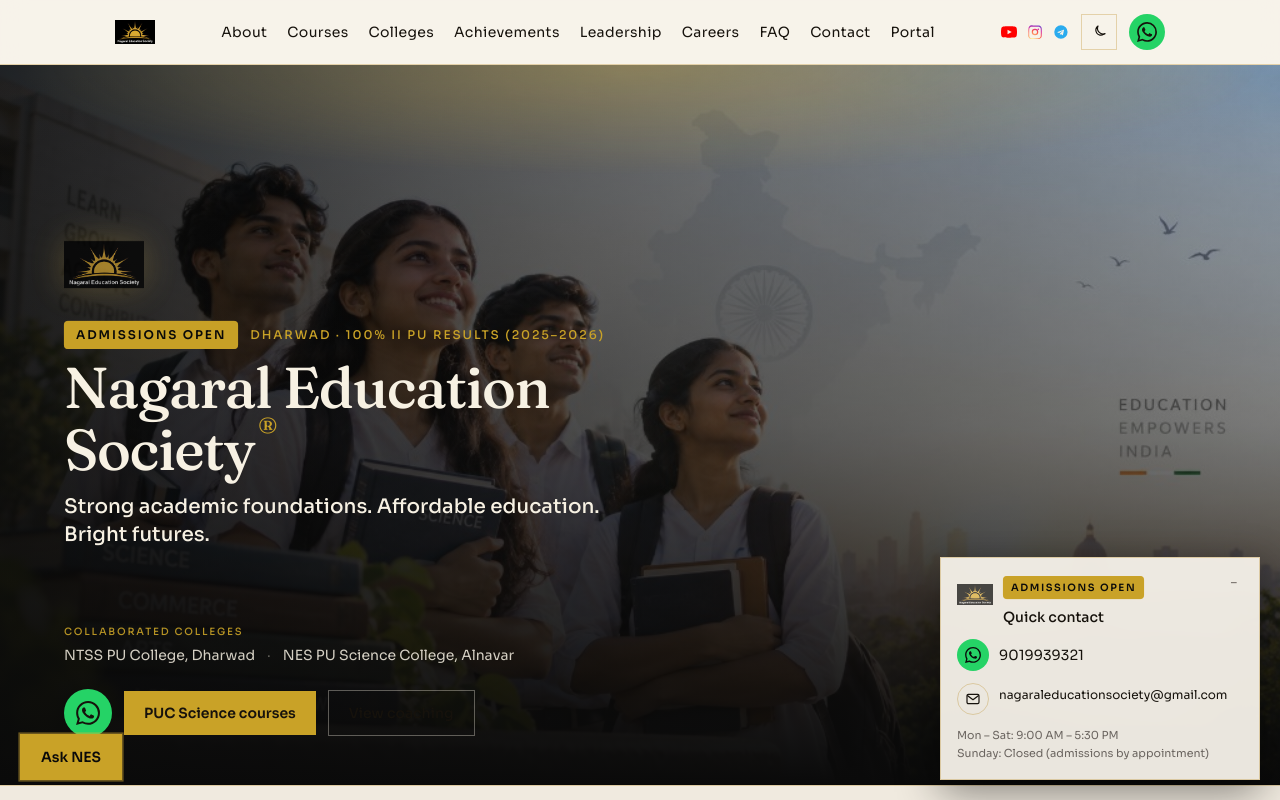
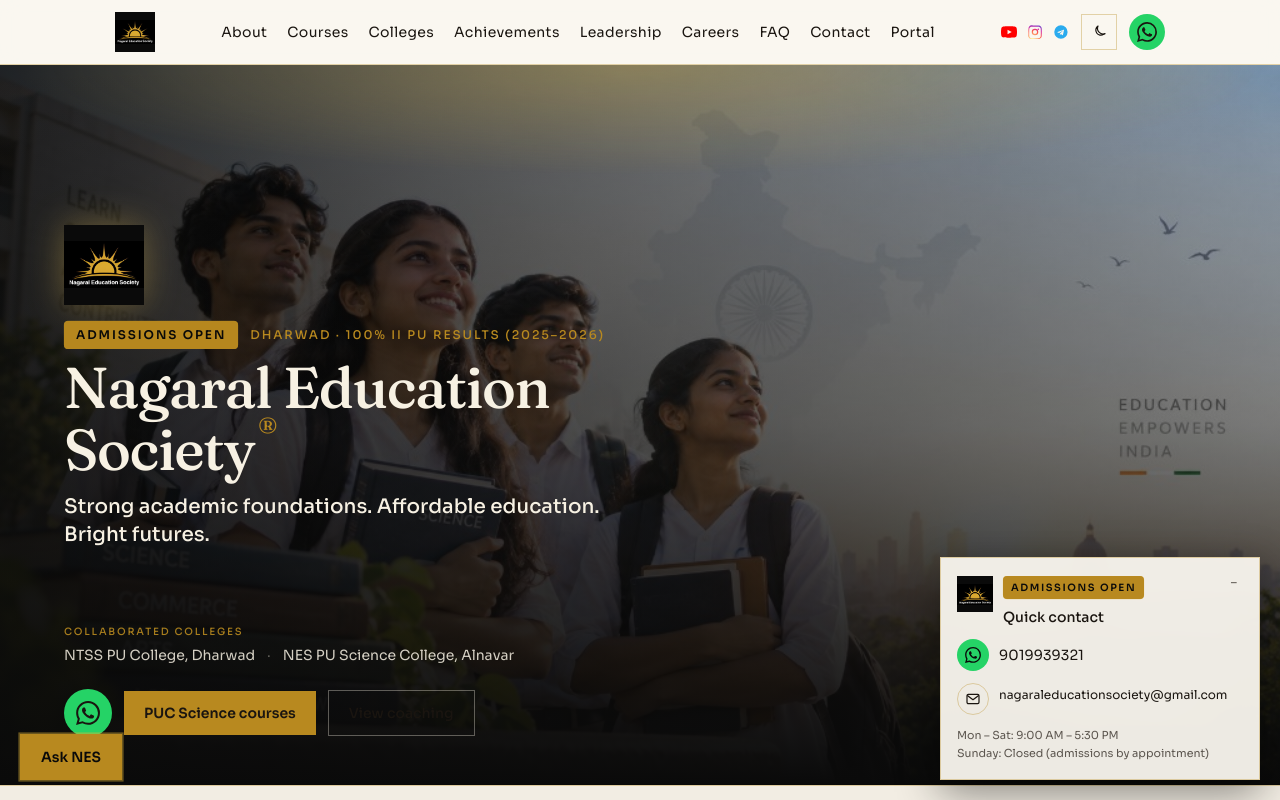
Before and after one commit to akashnagaral/nagaral-education-society, a Next.js app: page / in a window 1280 px wide. Shown: the top 800 px of the page. Built offline with nearby package versions, Linux system fonts and the light colour scheme.

Commit message:
Fix light-mode contrast and make View coaching open the Coaching tab.

```diff
--- a/src/app/globals.css
+++ b/src/app/globals.css
@@ -2,25 +2,26 @@
 
 :root {
   /* Light default — ink/cream act as surface/foreground */
-  --ink: #f7f3ea;
-  --ink-soft: #efe9dc;
-  --gold: #c9a227;
-  --gold-bright: #d4b03a;
-  --gold-deep: #9a7a1a;
-  --cream: #16120c;
-  --muted: #6b6560;
-  --line: rgba(184, 137, 31, 0.32);
+  --ink: #faf7f0;
+  --ink-soft: #f1ebe0;
+  --gold: #b8891f;
+  --gold-bright: #c9a027;
+  --gold-deep: #8a6a12;
+  --cream: #1a1510;
+  --muted: #5c564f;
+  --line: rgba(184, 137, 31, 0.35);
   --on-gold: #0a0a0a;
   --hero-fg: #f7f1e3;
-  --hero-fg-muted: rgba(247, 241, 227, 0.8);
+  --hero-fg-muted: rgba(247, 241, 227, 0.85);
   --hero-scrim: #0a0a0a;
   --background: var(--ink);
   --foreground: var(--cream);
-  --atmosphere-1: rgba(201, 162, 39, 0.14);
-  --atmosphere-2: rgba(154, 122, 26, 0.08);
-  --atmosphere-base-from: #f7f3ea;
-  --atmosphere-base-mid: #f0ebe0;
-  --atmosphere-base-to: #f7f3ea;
+  --atmosphere-1: rgba(184, 137, 31, 0.12);
+  --atmosphere-2: rgba(138, 106, 18, 0.07);
+  --atmosphere-base-from: #faf7f0;
+  --atmosphere-base-mid: #f3eee4;
+  --atmosphere-base-to: #faf7f0;
+  --logo-opacity: 1;
 }
 
 html.dark {
@@ -43,6 +44,7 @@
   --atmosphere-base-from: #0a0a0a;
   --atmosphere-base-mid: #111111;
   --atmosphere-base-to: #0a0a0a;
+  --logo-opacity: 0.85;
 }
 
 @theme inline {
@@ -163,6 +165,11 @@
   animation: soft-glow 4s ease-in-out infinite;
 }
 
+.nes-logo {
+  opacity: var(--logo-opacity);
+  background: #0a0a0a;
+}
+
 @keyframes admissions-blink {
   0%,
   100% {
--- a/src/app/login/page.tsx
+++ b/src/app/login/page.tsx
@@ -66,7 +66,7 @@
             alt=""
             width={44}
             height={44}
-            className="h-11 w-11 object-contain"
+            className="nes-logo h-11 w-11 object-contain"
           />
           <div>
             <p className="text-xs uppercase tracking-[0.18em] text-gold">Portal login</p>
--- a/src/components/AboutSection.tsx
+++ b/src/components/AboutSection.tsx
@@ -113,13 +113,13 @@
                   className="object-cover transition duration-500 group-hover:scale-[1.02]"
                   sizes="(max-width: 1024px) 100vw, 40vw"
                 />
-                <div className="absolute inset-0 bg-gradient-to-t from-ink/80 via-ink/20 to-transparent" />
+                <div className="absolute inset-0 bg-gradient-to-t from-hero-scrim/90 via-hero-scrim/30 to-transparent" />
                 <div className="absolute bottom-3 left-3 right-3">
                   <p className="text-xs uppercase tracking-[0.16em] text-gold">
                     {college.shortName}
                   </p>
-                  <p className="mt-1 text-sm font-medium text-cream">{college.name}</p>
-                  <p className="mt-0.5 text-[11px] text-cream/65">{college.location}</p>
+                  <p className="mt-1 text-sm font-medium text-hero-fg">{college.name}</p>
+                  <p className="mt-0.5 text-[11px] text-hero-fg-muted">{college.location}</p>
                 </div>
               </div>
             </Link>
--- a/src/components/AchievementsSection.tsx
+++ b/src/components/AchievementsSection.tsx
@@ -130,12 +130,12 @@
                       key={topper.id}
                       className="overflow-hidden border border-line bg-ink-soft/50 text-center"
                     >
-                      <div className="border-b border-line bg-ink px-4 py-3">
+                      <div className="border-b border-line bg-hero-scrim px-4 py-3">
                         <p className="text-xs uppercase tracking-[0.18em] text-gold">
                           {topper.rank}
                         </p>
                       </div>
-                      <div className="relative mx-auto mt-6 h-40 w-40 overflow-hidden border border-line bg-ink">
+                      <div className="relative mx-auto mt-6 h-40 w-40 overflow-hidden border border-line bg-hero-scrim">
                         <Image
                           src={topper.photo}
                           alt={topper.name}
@@ -186,7 +186,7 @@
                       className="overflow-hidden border border-line bg-ink-soft/50"
                     >
                       {story.photo ? (
-                        <div className="relative mx-auto mt-6 h-40 w-40 overflow-hidden border border-line bg-ink">
+                        <div className="relative mx-auto mt-6 h-40 w-40 overflow-hidden border border-line bg-hero-scrim">
                           <Image
                             src={story.photo}
                             alt={story.name}
--- a/src/components/AffiliatedColleges.tsx
+++ b/src/components/AffiliatedColleges.tsx
@@ -30,7 +30,7 @@
                     className="object-cover transition duration-700 group-hover:scale-[1.03]"
                     sizes="(max-width: 1024px) 100vw, 50vw"
                   />
-                  <div className="absolute inset-0 bg-gradient-to-t from-ink via-ink/20 to-transparent" />
+                  <div className="absolute inset-0 bg-gradient-to-t from-hero-scrim/90 via-hero-scrim/25 to-transparent" />
                   <p className="absolute bottom-4 left-4 text-xs uppercase tracking-[0.18em] text-gold">
                     Collaboration since {college.collaboratedSince}
                   </p>
--- a/src/components/Footer.tsx
+++ b/src/components/Footer.tsx
@@ -15,7 +15,7 @@
               alt=""
               width={44}
               height={44}
-              className="h-11 w-11 object-contain opacity-80"
+              className="nes-logo h-11 w-11 object-contain"
             />
             <p className="font-[family-name:var(--font-display)] text-xl text-cream">
               {site.name}
--- a/src/components/Header.tsx
+++ b/src/components/Header.tsx
@@ -34,7 +34,7 @@
             alt={`${site.name} logo`}
             width={40}
             height={40}
-            className="h-9 w-9 object-contain sm:h-10 sm:w-10"
+            className="nes-logo h-9 w-9 object-contain sm:h-10 sm:w-10"
             priority
           />
         </Link>
--- a/src/components/Hero.tsx
+++ b/src/components/Hero.tsx
@@ -35,7 +35,7 @@
                 alt={`${site.name} logo — PU Science colleges in Dharwad`}
                 width={96}
                 height={96}
-                className="logo-glow animate-rise h-16 w-16 object-contain opacity-70 sm:h-20 sm:w-20"
+                className="nes-logo logo-glow animate-rise h-16 w-16 object-contain sm:h-20 sm:w-20"
                 priority
               />
               <div className="animate-rise-delay-1 mt-3 flex flex-wrap items-center gap-2 sm:mt-4 sm:gap-3">
@@ -92,18 +92,18 @@
                 >
                   <WhatsAppIcon className="h-5 w-5 sm:h-6 sm:w-6" />
                 </a>
-                <Link
-                  href="/#courses"
+                <a
+                  href="#courses"
                   className="bg-gold px-4 py-2.5 text-xs font-semibold text-on-gold transition hover:bg-gold-bright sm:px-5 sm:py-3 sm:text-sm"
                 >
                   PUC Science courses
-                </Link>
-                <Link
-                  href="/#coaching"
+                </a>
+                <a
+                  href="#coaching"
                   className="border border-hero-fg/35 px-4 py-2.5 text-xs font-medium text-hero-fg transition hover:border-gold hover:text-gold sm:px-5 sm:py-3 sm:text-sm"
                 >
                   View coaching
-                </Link>
+                </a>
               </div>
             </div>
           </div>
--- a/src/components/Leadership.tsx
+++ b/src/components/Leadership.tsx
@@ -36,7 +36,7 @@
               {guide.credentials}
             </p>
 
-            <figure className="mt-6 max-w-lg border border-line bg-ink">
+            <figure className="mt-6 max-w-lg border border-line bg-hero-scrim">
               <Image
                 src={guide.photo}
                 alt={`${guide.name}, ${guide.role}`}
@@ -112,7 +112,7 @@
           </div>
 
           <div className="lg:order-2 lg:justify-self-end">
-            <figure className="max-w-lg border border-line bg-ink lg:ml-auto">
+            <figure className="max-w-lg border border-line bg-hero-scrim lg:ml-auto">
               <Image
                 src={founder.photo}
                 alt={`${founder.name}, ${founder.role}`}
--- a/src/components/StickyContact.tsx
+++ b/src/components/StickyContact.tsx
@@ -45,7 +45,7 @@
             alt=""
             width={36}
             height={36}
-            className="mt-0.5 h-9 w-9 shrink-0 object-contain opacity-70"
+            className="nes-logo mt-0.5 h-9 w-9 shrink-0 object-contain"
           />
           <div>
             <p className="admissions-blink inline-block rounded-sm bg-gold px-2 py-1 text-[10px] font-bold uppercase tracking-[0.16em] text-on-gold">
```
Also changed, not shown: src/components/CoursesTabs.tsx (+46 -10 lines).
